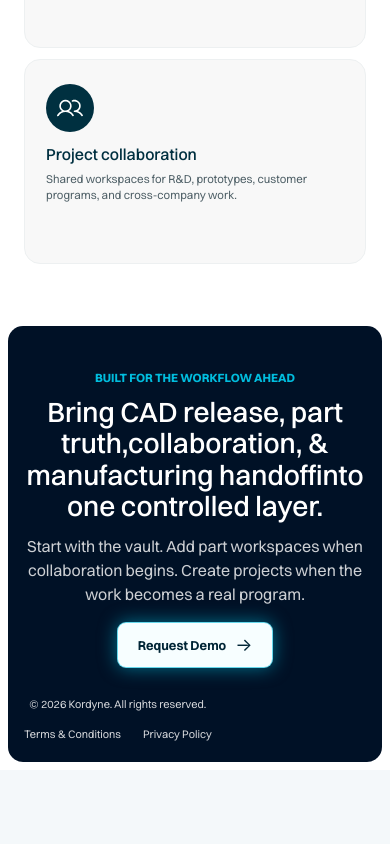
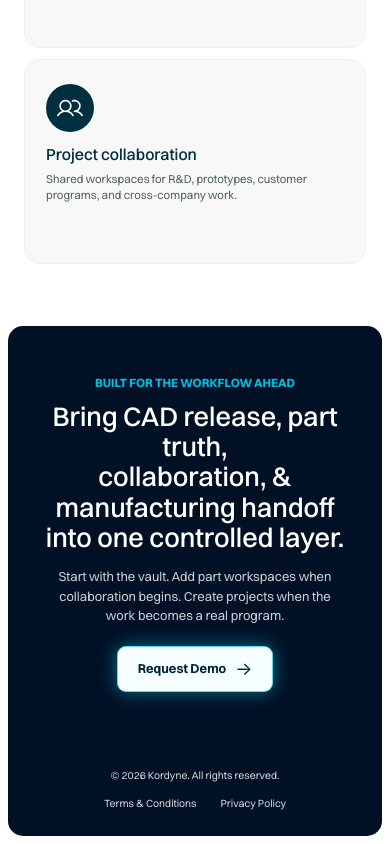
Before and after one commit to SpeedZone169/kordyne, a Next.js app: page / in a window 390 px wide. Shown: the part 8892-9736 px from the top of the page. Before the commit the page ends 9662 px from the top, so only its background shows below. Built offline with nearby package versions, Linux system fonts and the light colour scheme.

Commit message:
Refine mobile home CTA

```diff
--- a/app/home.module.css
+++ b/app/home.module.css
@@ -1827,27 +1827,56 @@
   }
 
   .cta {
+    display: flex;
+    min-height: 510px;
+    flex-direction: column;
+    justify-content: space-between;
     border-radius: 15px;
   }
 
   .ctaCopy {
     width: calc(100% - 32px);
-    padding: 43px 0 28px;
+    padding: 48px 0 34px;
   }
 
   .ctaCopy h2 {
-    font-size: 28px;
+    max-width: 310px;
+    margin-right: auto;
+    margin-left: auto;
+    font-size: 27px;
     line-height: 1.12;
   }
 
-  .ctaCopy p {
+  .ctaCopy br {
+    display: block;
+  }
+
+  .ctaCopy > p:not(.eyebrow) {
+    max-width: 300px;
+    margin-top: 14px;
     font-size: 13px;
     line-height: 1.5;
   }
 
+  .ctaCopy .heroActions {
+    margin-top: 20px;
+  }
+
   .footer {
-    margin: 0 16px;
-    padding-bottom: 20px;
-    font-size: 11px;
-  }
-}
+    grid-template-columns: 1fr;
+    justify-items: center;
+    gap: 14px;
+    margin: auto 18px 0;
+    padding-bottom: 24px;
+    font-size: 10.5px;
+    line-height: 1.4;
+    text-align: center;
+  }
+
+  .footer div {
+    width: 100%;
+    flex-wrap: wrap;
+    justify-content: center;
+    gap: 24px;
+  }
+}
```
